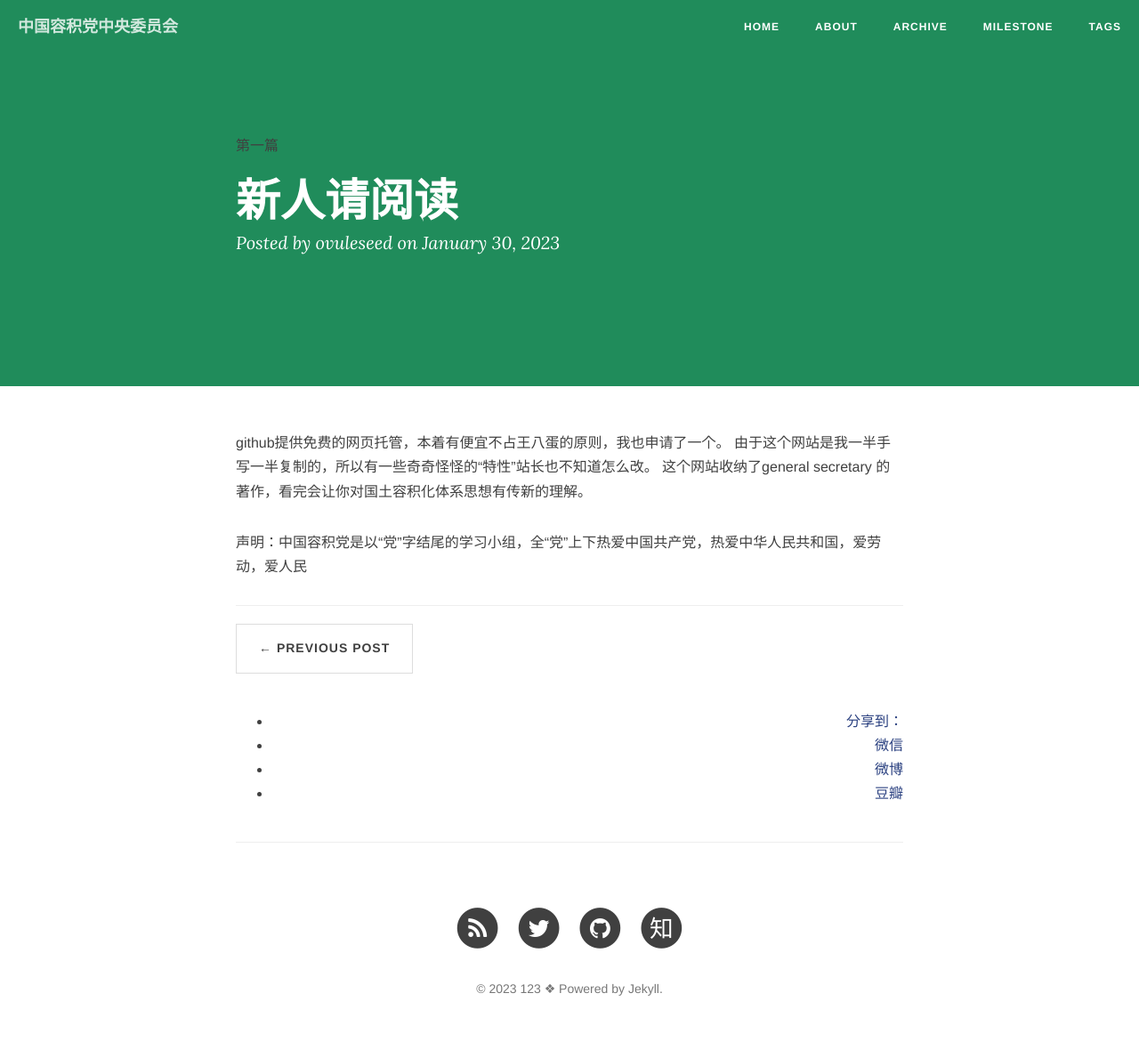
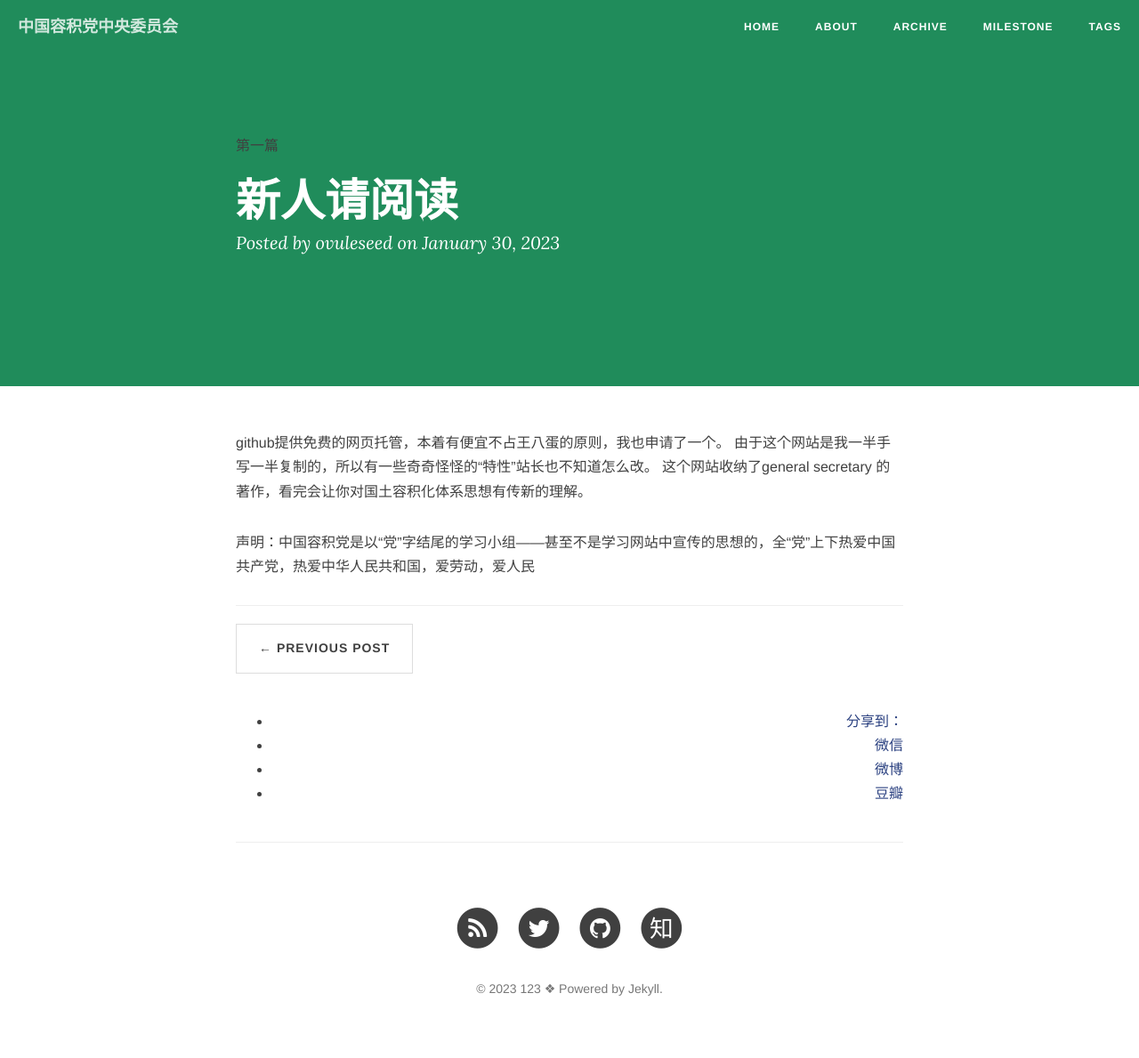
Before and after one commit to ovule-seed/ovule-seed.github.io, a Jekyll site: the page built from _posts/2023-01-31-j9.md, in a window 1280 px wide. Shown: the whole page at 89% size. Built offline with Jekyll 4.4.1, drawn with Linux system fonts in a browser that asks for light colours; nearby versions of some CDN libraries; comment, search, counter and statistics services are not loaded.

Commit message:
Update 2023-01-31-j9.md

```diff
--- a/_posts/2023-01-31-j9.md
+++ b/_posts/2023-01-31-j9.md
@@ -11,4 +11,4 @@ description:
   由于这个网站是我一半手写一半复制的，所以有一些奇奇怪怪的“特性”站长也不知道怎么改。
   这个网站收纳了general secretary 的著作，看完会让你对国土容积化体系思想有传新的理解。
 
-  声明：中国容积党是以“党”字结尾的学习小组，全“党”上下热爱中国共产党，热爱中华人民共和国，爱劳动，爱人民
+  声明：中国容积党是以“党”字结尾的学习小组——甚至不是学习网站中宣传的思想的，全“党”上下热爱中国共产党，热爱中华人民共和国，爱劳动，爱人民
```
